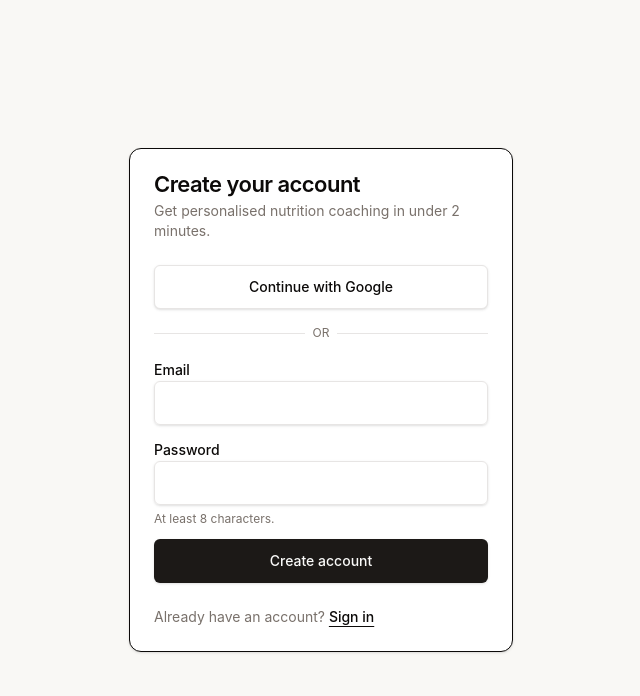
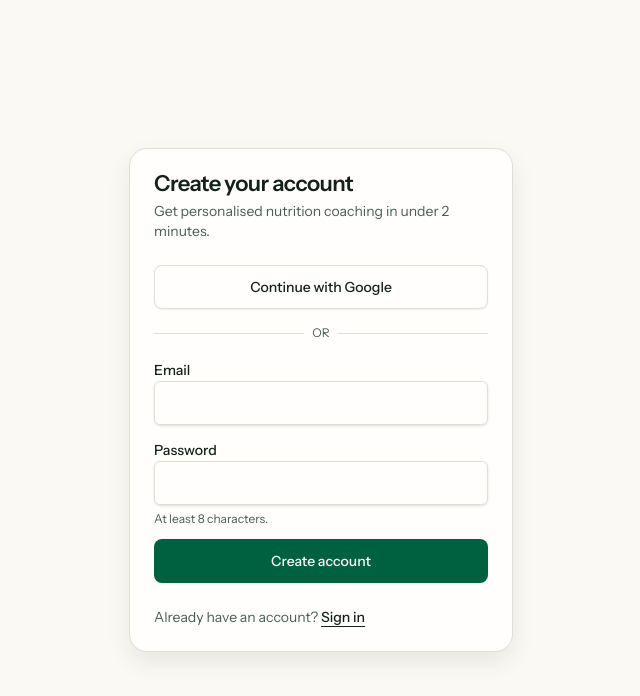
Before and after one commit to Poshisu/poshisu, a Next.js app: page /signup in a window 1280 px wide. Shown: the top 696 px of the page, without its empty margins (319-959 px from the left). Built offline with nearby package versions, Linux system fonts and the light colour scheme.

Commit message:
fix: correct background token mapping in global design tokens

```diff
--- a/src/app/globals.css
+++ b/src/app/globals.css
@@ -45,7 +45,7 @@
   --shadow-soft: var(--shadow-soft);
   --shadow-card: var(--shadow-card);
   --shadow-lifted: var(--shadow-lifted);
-  --font-sans: "Inter", "Segoe UI", Roboto, Helvetica, Arial, sans-serif;
+  --font-sans: var(--font-instrument-sans), var(--font-geist-sans), "Segoe UI", Roboto, Helvetica, Arial, sans-serif;
   --font-mono: "SFMono-Regular", Menlo, Monaco, Consolas, "Liberation Mono", "Courier New", monospace;
   --text-xs: var(--type-scale-xs);
   --text-sm: var(--type-scale-sm);
@@ -80,24 +80,24 @@
   --shadow-soft: 0 1px 2px rgba(7, 18, 15, 0.06);
   --shadow-card: 0 10px 24px rgba(8, 19, 16, 0.08);
   --shadow-lifted: 0 18px 36px rgba(8, 19, 16, 0.12);
-  --background: oklch(1 0 0);
-  --foreground: oklch(0.147 0.004 49.25);
-  --card: oklch(1 0 0);
-  --card-foreground: oklch(0.147 0.004 49.25);
-  --popover: oklch(1 0 0);
-  --popover-foreground: oklch(0.147 0.004 49.25);
-  --primary: oklch(0.216 0.006 56.043);
-  --primary-foreground: oklch(0.985 0.001 106.423);
-  --secondary: oklch(0.961 0.001 106.423);
-  --secondary-foreground: oklch(0.216 0.006 56.043);
-  --muted: oklch(0.961 0.001 106.423);
-  --muted-foreground: oklch(0.553 0.013 58.071);
-  --accent: oklch(0.961 0.001 106.423);
-  --accent-foreground: oklch(0.216 0.006 56.043);
+  --background: var(--surface-canvas);
+  --foreground: oklch(0.23 0.02 165);
+  --card: var(--surface-raised);
+  --card-foreground: var(--foreground);
+  --popover: var(--surface-raised);
+  --popover-foreground: var(--foreground);
+  --primary: var(--brand);
+  --primary-foreground: var(--brand-foreground);
+  --secondary: var(--surface-soft);
+  --secondary-foreground: var(--brand-muted);
+  --muted: var(--surface-soft);
+  --muted-foreground: oklch(0.46 0.028 165);
+  --accent: var(--surface-brand-soft);
+  --accent-foreground: var(--brand-muted);
   --destructive: oklch(0.577 0.245 27.325);
-  --border: oklch(0.923 0.003 48.717);
-  --input: oklch(0.923 0.003 48.717);
-  --ring: oklch(0.216 0.006 56.043);
+  --border: var(--border-soft);
+  --input: var(--border-soft);
+  --ring: oklch(0.58 0.12 163);
   --chart-1: oklch(0.646 0.222 41.116);
   --chart-2: oklch(0.6 0.118 184.704);
   --chart-3: oklch(0.398 0.07 227.392);
@@ -122,7 +122,7 @@
   --shadow-card: 0 12px 26px rgba(0, 0, 0, 0.34);
   --shadow-lifted: 0 20px 42px rgba(0, 0, 0, 0.42);
   --background: oklch(0.147 0.004 49.25);
-  --foreground: oklch(0.985 0.001 106.423);
+  --foreground: oklch(0.95 0.01 168);
   --card: oklch(0.216 0.006 56.043);
   --card-foreground: oklch(0.985 0.001 106.423);
   --popover: oklch(0.216 0.006 56.043);
@@ -147,7 +147,7 @@
 }
 
 body {
-  background: var(--surface-canvas);
+  background: var(--background);
   color: var(--foreground);
   font-family: var(--font-sans, Arial, Helvetica, sans-serif);
 }
--- a/src/app/layout.tsx
+++ b/src/app/layout.tsx
@@ -1,5 +1,18 @@
 import type { Metadata, Viewport } from "next";
+import { Geist, Instrument_Sans } from "next/font/google";
 import "./globals.css";
+
+const instrumentSans = Instrument_Sans({
+  subsets: ["latin"],
+  variable: "--font-instrument-sans",
+  display: "swap",
+});
+
+const geistSans = Geist({
+  subsets: ["latin"],
+  variable: "--font-geist-sans",
+  display: "swap",
+});
 
 export const metadata: Metadata = {
   title: {
@@ -42,7 +55,7 @@ export default function RootLayout({
   children: React.ReactNode;
 }>) {
   return (
-    <html lang="en" className="h-full antialiased">
+    <html lang="en" className={`${instrumentSans.variable} ${geistSans.variable} h-full antialiased`}>
       <body className="min-h-full flex flex-col">
         <a
           href="#main-content"
--- a/src/components/ui/button.tsx
+++ b/src/components/ui/button.tsx
@@ -6,21 +6,21 @@ import { cva, type VariantProps } from "class-variance-authority";
 import { cn } from "@/lib/utils";
 
 const buttonVariants = cva(
-  "inline-flex items-center justify-center gap-2 whitespace-nowrap rounded-md text-sm font-medium transition-colors focus-visible:outline-none focus-visible:ring-2 focus-visible:ring-ring focus-visible:ring-offset-2 focus-visible:ring-offset-background disabled:pointer-events-none disabled:opacity-50 [&_svg]:pointer-events-none [&_svg]:size-4 [&_svg]:shrink-0",
+  "inline-flex items-center justify-center gap-2 whitespace-nowrap rounded-lg text-sm font-medium transition-colors focus-visible:outline-none focus-visible:ring-2 focus-visible:ring-ring focus-visible:ring-offset-2 focus-visible:ring-offset-background disabled:pointer-events-none disabled:opacity-50 [&_svg]:pointer-events-none [&_svg]:size-4 [&_svg]:shrink-0",
   {
     variants: {
       variant: {
-        default: "bg-primary text-primary-foreground shadow hover:bg-primary/90",
-        destructive: "bg-destructive text-white shadow-sm hover:bg-destructive/90",
-        outline: "border border-input bg-background shadow-sm hover:bg-accent hover:text-accent-foreground",
-        secondary: "bg-secondary text-secondary-foreground shadow-sm hover:bg-secondary/80",
+        default: "bg-primary text-primary-foreground shadow-[var(--shadow-soft)] hover:bg-primary/90",
+        destructive: "bg-destructive text-white shadow-[var(--shadow-soft)] hover:bg-destructive/90",
+        outline: "border border-input bg-card shadow-[var(--shadow-soft)] hover:bg-accent hover:text-accent-foreground",
+        secondary: "bg-secondary text-secondary-foreground shadow-[var(--shadow-soft)] hover:bg-secondary/80",
         ghost: "hover:bg-accent hover:text-accent-foreground",
         link: "text-primary underline-offset-4 hover:underline",
       },
       size: {
         default: "h-11 px-5 py-2",
-        sm: "h-9 rounded-md px-3 text-xs",
-        lg: "h-12 rounded-md px-8 text-base",
+        sm: "h-11 rounded-lg px-3 text-xs",
+        lg: "h-12 rounded-lg px-8 text-base",
         icon: "h-11 w-11",
       },
     },
--- a/src/components/ui/card.tsx
+++ b/src/components/ui/card.tsx
@@ -2,7 +2,7 @@ import * as React from "react";
 import { cn } from "@/lib/utils";
 
 const Card = React.forwardRef<HTMLDivElement, React.HTMLAttributes<HTMLDivElement>>(({ className, ...props }, ref) => (
-  <div ref={ref} className={cn("rounded-xl border bg-card text-card-foreground shadow", className)} {...props} />
+  <div ref={ref} className={cn("surface-card rounded-2xl border bg-card text-card-foreground shadow-[var(--shadow-card)]", className)} {...props} />
 ));
 Card.displayName = "Card";
 
--- a/src/components/ui/select.tsx
+++ b/src/components/ui/select.tsx
@@ -16,7 +16,7 @@ const SelectTrigger = React.forwardRef<
   <SelectPrimitive.Trigger
     ref={ref}
     className={cn(
-      "flex h-9 w-full items-center justify-between whitespace-nowrap rounded-md border border-input bg-transparent px-3 py-2 text-sm shadow-sm ring-offset-background placeholder:text-muted-foreground focus:outline-none focus:ring-1 focus:ring-ring disabled:cursor-not-allowed disabled:opacity-50 [&>span]:line-clamp-1",
+      "flex h-11 w-full items-center justify-between whitespace-nowrap rounded-lg border border-input bg-card px-3 py-2 text-sm shadow-[var(--shadow-soft)] ring-offset-background placeholder:text-muted-foreground focus:outline-none focus:ring-2 focus:ring-ring focus:ring-offset-2 disabled:cursor-not-allowed disabled:opacity-50 [&>span]:line-clamp-1",
       className,
     )}
     {...props}
--- a/src/components/ui/textarea.tsx
+++ b/src/components/ui/textarea.tsx
@@ -7,7 +7,7 @@ const Textarea = React.forwardRef<HTMLTextAreaElement, TextareaProps>(({ classNa
   return (
     <textarea
       className={cn(
-        "flex min-h-[60px] w-full rounded-md border border-input bg-transparent px-3 py-2 text-base shadow-sm placeholder:text-muted-foreground focus-visible:outline-none focus-visible:ring-1 focus-visible:ring-ring disabled:cursor-not-allowed disabled:opacity-50 md:text-sm",
+        "flex min-h-[60px] w-full rounded-lg border border-input bg-card px-3 py-2 text-base shadow-sm placeholder:text-muted-foreground focus-visible:outline-none focus-visible:ring-2 focus-visible:ring-ring disabled:cursor-not-allowed disabled:opacity-50 md:text-sm",
         className,
       )}
       ref={ref}
```
Also changed, not shown: 4 other files (tests, documents, lock files or other folders).
